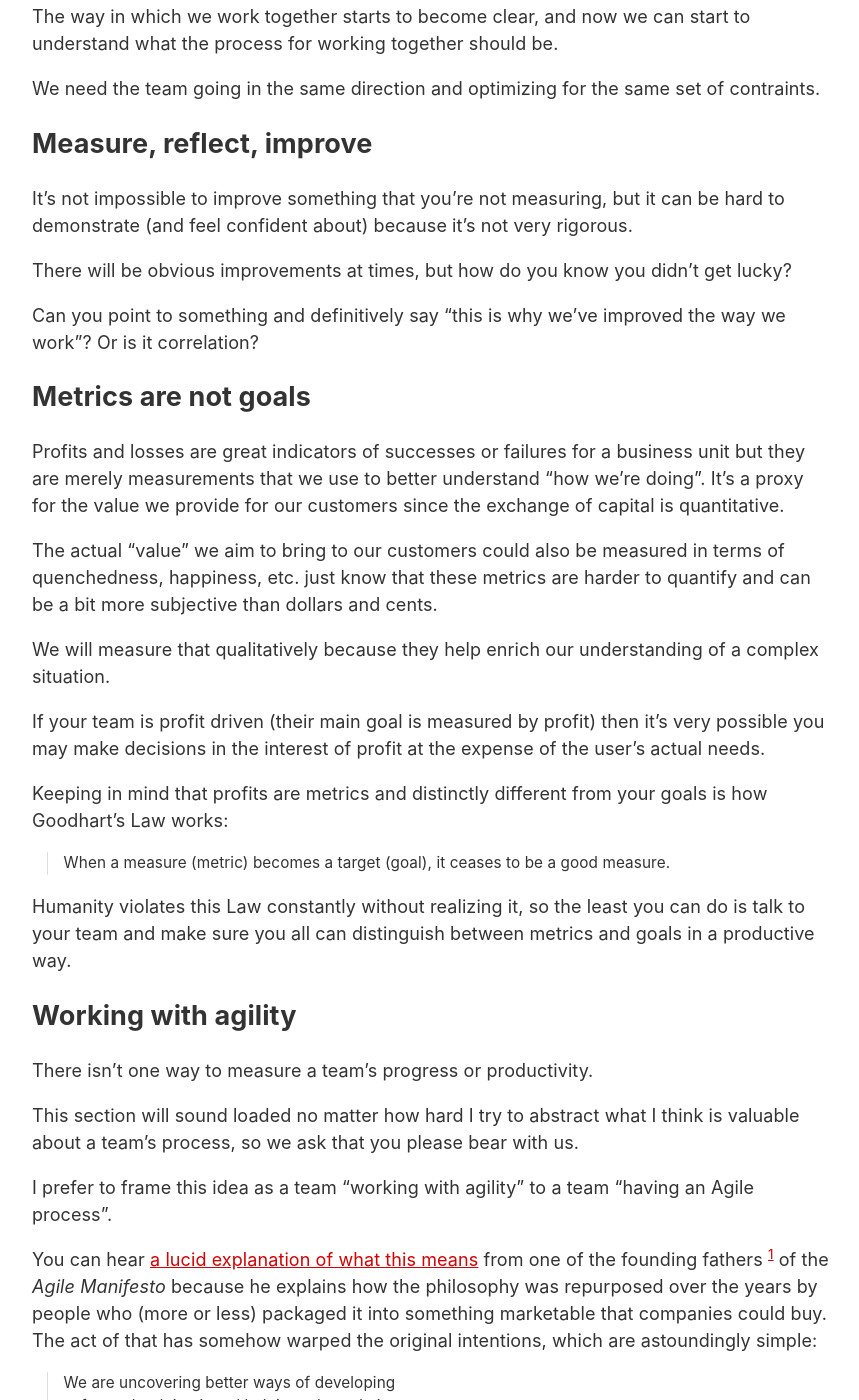
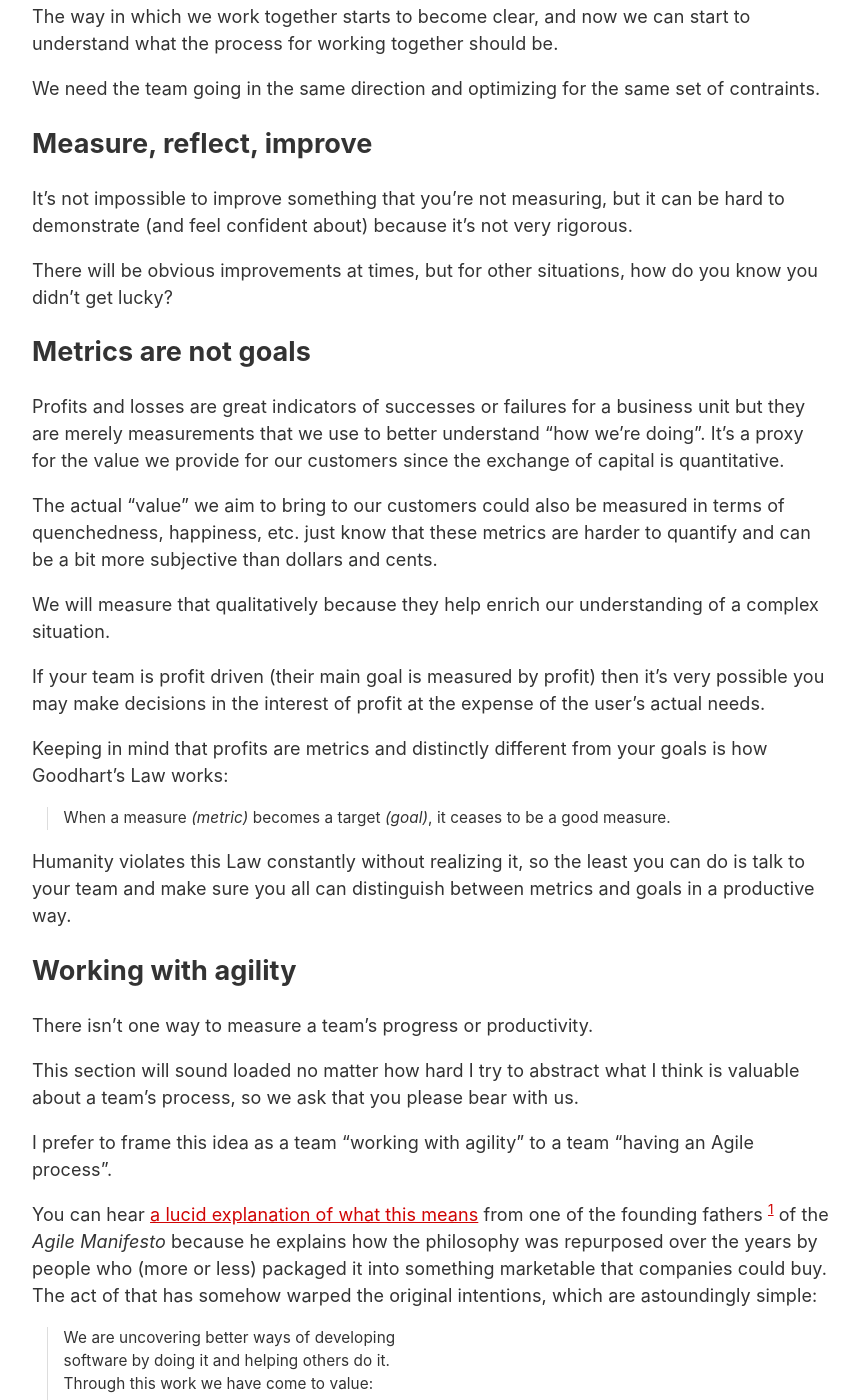
Before and after one commit to matyus/matyus.github.com, a Jekyll site: the page built from _posts/2023-01-29-products-and-features-are-a-means-to-an-end.md, in a window 1280 px wide and 1400 px high, scrolled down 2610 px. Shown: the whole window, without its empty margins (208-1067 px from the left). Built offline with Jekyll 4.4.1, drawn with Linux system fonts in a browser that asks for light colours; our own code applies the rules of GitHub Pages for plain Markdown files.

Commit message:
Update 2023-01-29-products-and-features-are-a-means-to-an-end.md

```diff
--- a/_posts/2023-01-29-products-and-features-are-a-means-to-an-end.md
+++ b/_posts/2023-01-29-products-and-features-are-a-means-to-an-end.md
@@ -83,9 +83,7 @@ We need the team going in the same direction and optimizing for the same set of
 
 It’s not impossible to improve something that you’re not measuring, but it can be hard to demonstrate (and feel confident about) because it’s not very rigorous.
 
-There will be obvious improvements at times, but how do you know you didn’t get lucky?
-
-Can you point to something and definitively say “this is why we’ve improved the way we work”? Or is it correlation?
+There will be obvious improvements at times, but for other situations, how do you know you didn’t get lucky?
 
 ## Metrics are not goals
 
@@ -99,7 +97,7 @@ If your team is profit driven (their main goal is measured by profit) then it’
 
 Keeping in mind that profits are metrics and distinctly different from your goals is how Goodhart’s Law works:
 
-> When a measure (metric) becomes a target (goal), it ceases to be a good measure.
+> When a measure _(metric)_ becomes a target _(goal)_, it ceases to be a good measure.
 
 Humanity violates this Law constantly without realizing it, so the least you can do is talk to your team and make sure you all can distinguish between metrics and goals in a productive way.
 
```
